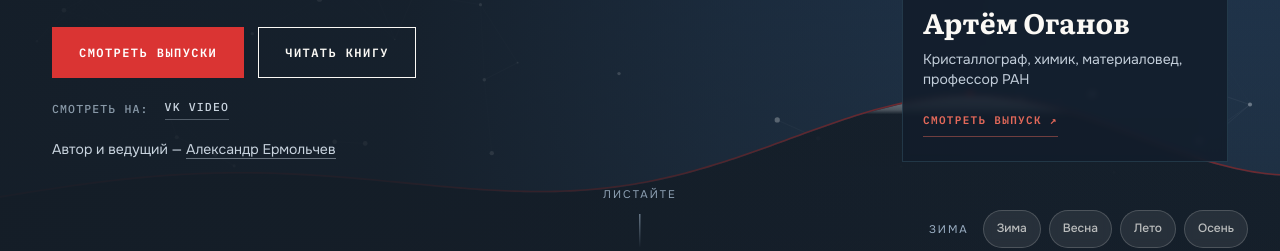
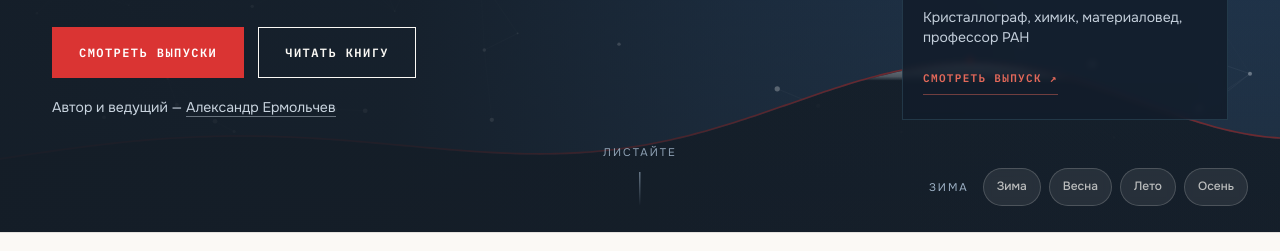
Before and after one commit to put-pokoritelya/put-pokoritelya.github.io, a plain HTML site: page index.html in a window 1280 px wide. Shown: the part 595-846 px from the top of the page. Drawn offline with Linux system fonts and the light colour scheme; animation ran at ten frames a second.

Commit message:
Первый экран: убрана строка «Смотреть на»; подзаголовок ленты организаций не съезжает на мобильном

```diff
--- a/assets/site-base.css
+++ b/assets/site-base.css
@@ -208,14 +208,6 @@ h1,h2,h3,h4{text-wrap:balance;scroll-margin-top:88px}
 .lede{font-size:19px;color:var(--ink-muted);max-width:46ch;margin-top:22px}
 
 .cta-row{display:flex;gap:14px;flex-wrap:wrap;margin-top:34px}
-/* Площадки прослушивания под кнопками первого экрана. Список строится
-   из настроек: появится адрес YouTube/Rutube — строка дополнится сама. */
-.hero-listen{display:flex;flex-wrap:wrap;align-items:center;gap:8px 16px;margin-top:20px;
-  font-family:var(--mono);font-size:11.5px;letter-spacing:.1em;text-transform:uppercase}
-.hero-listen>span{color:rgba(175,193,210,.75)}
-.hero-listen a{color:#C9D4DF;text-decoration:none;border-bottom:1px solid rgba(201,212,223,.35);
-  padding-bottom:2px;transition:color .2s,border-color .2s}
-.hero-listen a:hover{color:#fff;border-color:var(--accent)}
 .btn{display:inline-flex;align-items:center;gap:9px;padding:15px 26px;font-family:var(--mono);
   font-size:12px;font-weight:600;letter-spacing:.12em;text-transform:uppercase;
   text-decoration:none;border:1px solid var(--ink);cursor:pointer;
@@ -337,6 +329,10 @@ section{padding:78px 0}
 .orgs{border-bottom:1px solid var(--rule);background:var(--paper);padding:30px 0 34px;overflow:hidden}
 .orgs-h{font-size:11px;font-weight:600;letter-spacing:.16em;text-transform:uppercase;
   color:var(--ink-muted);margin-bottom:20px}
+/* .wrap здесь — span внутри абзаца. Инлайновому элементу боковой padding
+   достаётся только первой и последней строке, поэтому на узком экране
+   вторая строка прилипала к краю. Блок раздаёт отступ каждой строке. */
+.orgs-h>.wrap{display:block}
 /* Лента едет непрерывно: два одинаковых ряда, сдвиг на половину — шва не видно.
    Останавливается под курсором и при системной настройке «уменьшить движение». */
 .ticker{display:flex;width:max-content;animation:run 46s linear infinite}
--- a/assets/site.css
+++ b/assets/site.css
@@ -1 +1 @@
-@import url('./site-base.css?v=20260813');
+@import url('./site-base.css?v=20260814');
--- a/index.html
+++ b/index.html
@@ -60,7 +60,6 @@ ym(111307580,"init",{clickmap:true,trackLinks:true,accurateTrackBounce:true,webv
         <a class="btn btn-primary" href="vypuski/">Смотреть выпуски</a>
         <a class="btn btn-ghost" href="kniga/">Читать книгу</a>
       </div>
-      <p class="hero-listen" data-rise="4"><span>Смотреть на:</span><a href="https://vkvideo.ru/playlist/-229636815_1" target="_blank" rel="noopener">VK Video</a></p>
       <p data-rise="4" style="margin-top:18px;font-size:14px;color:#C9D4DF">Автор и ведущий — <a href="aleksandr-ermolchev/" style="color:inherit;text-decoration:none;border-bottom:1px solid rgba(201,212,223,.45)">Александр Ермольчев</a></p>
     </div>
     <a class="summit-card" href="vypuski/aleksandr-tormasov/" data-rise="4"
```
